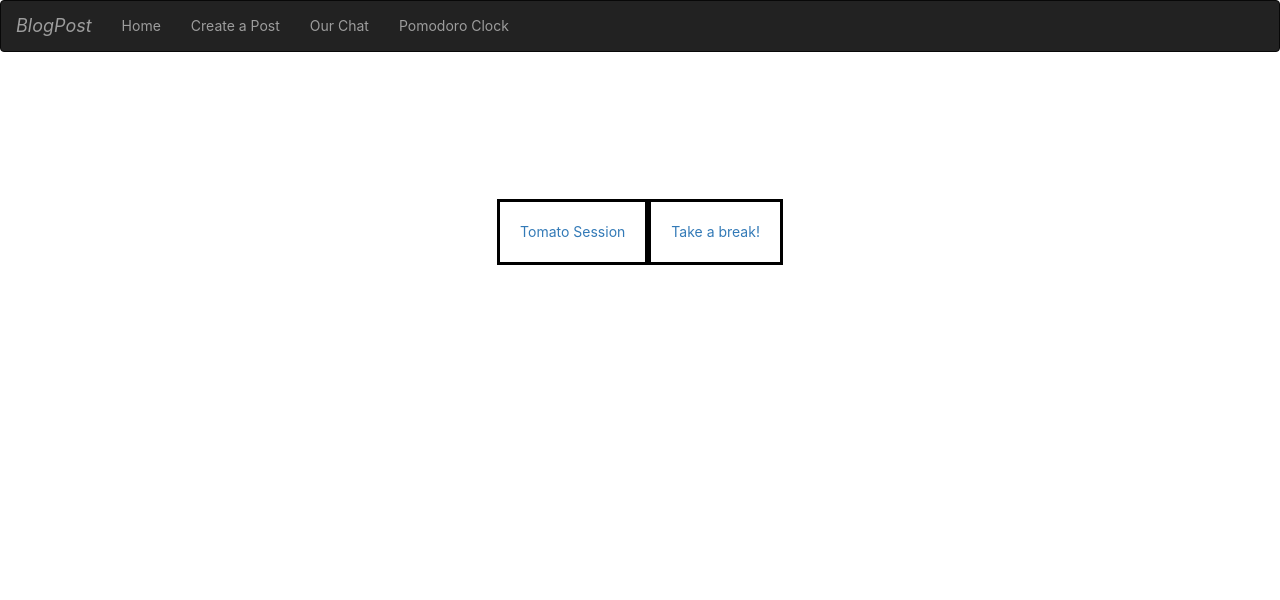
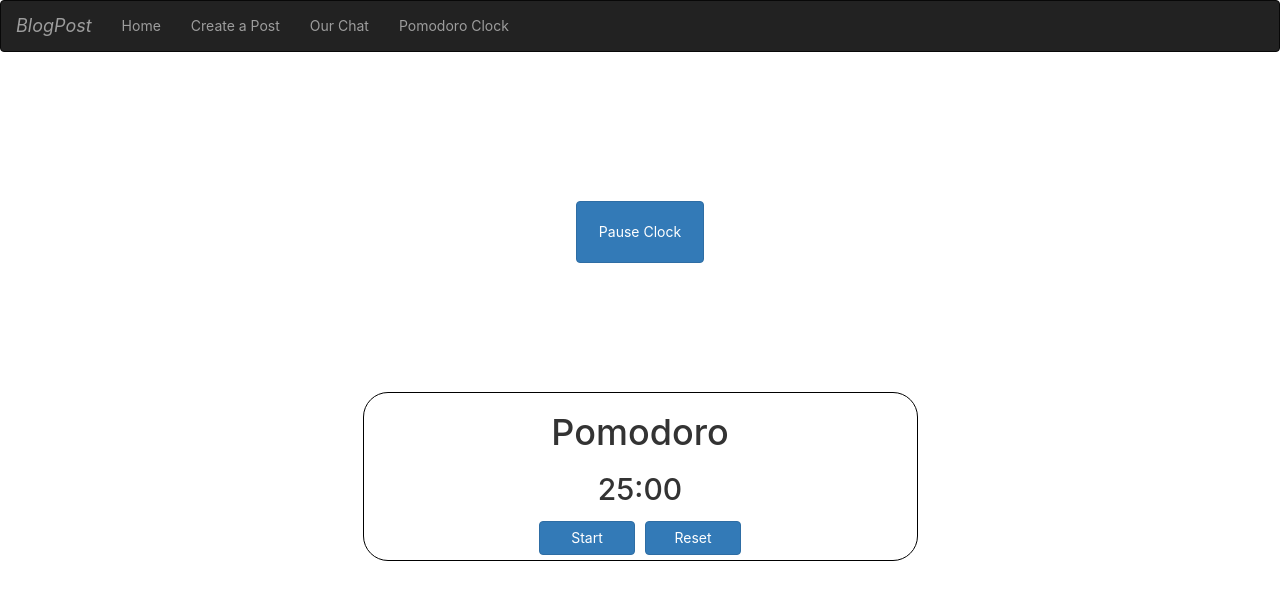
Before and after one commit to not-qwerty/MERN-App, a React (Create React App) app in the folder client/: page /api/pomodoro in a window 1280 px wide. Shown: the top 600 px of the page. Built offline with nearby package versions, Linux system fonts and the light colour scheme.

Commit message:
fixed pomodoro

```diff
--- a/client/src/App.js
+++ b/client/src/App.js
@@ -16,18 +16,10 @@ export default function App() {
       <Navbar />
 
       <Switch>
-        <Route path="/api/posts">
-          <Posts />
-        </Route>
-        <Route path="/api/create">
-          <CreatePost />
-        </Route>
-        <Route path="/api/chat">
-          <Chat />
-        </Route>
-        <Route path="/api/pomodoro">
-          <Pomodoro />
-        </Route>
+        <Route path="/api/posts" exact component={Posts} />
+        <Route path="/api/create" exact component={CreatePost} />
+        <Route path="/api/chat" exact component={Chat} />
+        <Route path="/api/pomodoro/" exact component={Pomodoro} />
       </Switch>
     </div>
   );
--- a/client/src/components/Navbar.js
+++ b/client/src/components/Navbar.js
@@ -22,7 +22,7 @@ export default function Navbar() {
               <Link to="/api/chat">Our Chat</Link>
             </li>
             <li>
-              <Link to="/api/pomodoro/clock">Pomodoro Clock</Link>
+              <Link to="/api/pomodoro">Pomodoro Clock</Link>
             </li>
           </ul>
         </div>
--- a/client/src/components/Posts.js
+++ b/client/src/components/Posts.js
@@ -36,7 +36,7 @@ export default function Posts() {
         <div className='container'><p>There are no posts yet.</p>
         <Link to='create'>Create a Post</Link></div>
       ) : (
-        posts.map((post) => {
+        pagePosts.map((post) => {
           return (
             <div key={post._id} className="container-post">
               <div>
--- a/client/src/containers/Pomodoro.js
+++ b/client/src/containers/Pomodoro.js
@@ -1,21 +1,34 @@
 import React, { Component } from "react";
 import TomatoClock from "../components/TomatoClock";
 import PauseClock from "../components/PauseClock";
-
-import { Switch, Route, Link } from "react-router-dom";
 
 class Pomodoro extends Component {
   constructor() {
     super();
 
     this.state = {
+      togleTimer: true,
       tomatoTime: 1500,
       pauseTime: 300,
       tomatoTitle: "Pomodoro",
       pause: "Take a Break",
     };
   }
+
+  handleTogleTimer = () => {
+    this.setState({ togleTimer: !this.state.togleTimer });
+  };
+
   render() {
+
+    const {
+      togleTimer,
+      tomatoTime,
+      tomatoTitle,
+      pauseTime,
+      pause,
+    } = this.state;
+
     const mainStyle = {
       display: "flex",
       justifyContent: "center",
@@ -23,40 +36,34 @@ class Pomodoro extends Component {
       height: "40vh",
       textDecoration: "none",
       color: "black",
+      textAlign: "center",
     };
 
     const main = {
       padding: 20,
       borderStyle: "solid",
       textDecoration: "none",
+      width: "10vw",
+      display: "inline-block",
     };
 
     return (
       <div>
         <div style={mainStyle}>
-          <div className="main" style={main}>
-            <Link to="/pomodoro/clock">Tomato Session</Link>
-          </div>
-          <div className="main" style={main}>
-            <Link to="/pomodoro/pause">Take a break!</Link>
-          </div>
+          <button
+            style={main}
+            className="btn btn-primary"
+            onClick={() => this.handleTogleTimer()}
+          >
+            {togleTimer ? "Pause Clock" : "Tomato Clock"}
+          </button>
         </div>
         <div>
-          <Switch>
-            <Route path="/api/pomodoro/clock">
-              <TomatoClock
-                tomatoTime={this.state.tomatoTime}
-                title={this.state.tomatoTitle}
-              />
-            </Route>
-
-            <Route path="/api/pomodoro/pause">
-              <PauseClock
-                pauseTime={this.state.pauseTime}
-                title={this.state.pause}
-              />
-            </Route>
-          </Switch>
+          {togleTimer ? (
+            <TomatoClock tomatoTime={tomatoTime} title={tomatoTitle} />
+          ) : (
+            <PauseClock pauseTime={pauseTime} title={pause} />
+          )}
         </div>
       </div>
     );
```
